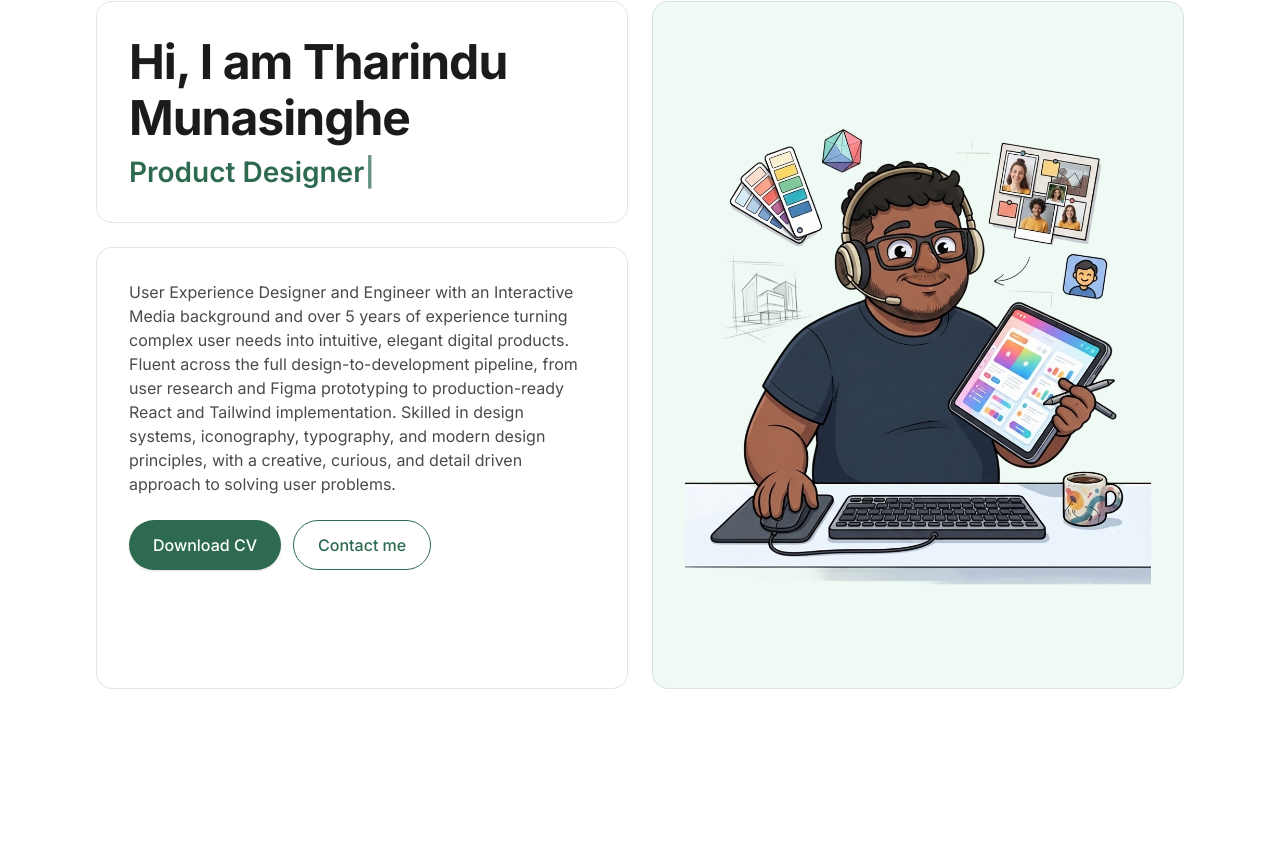
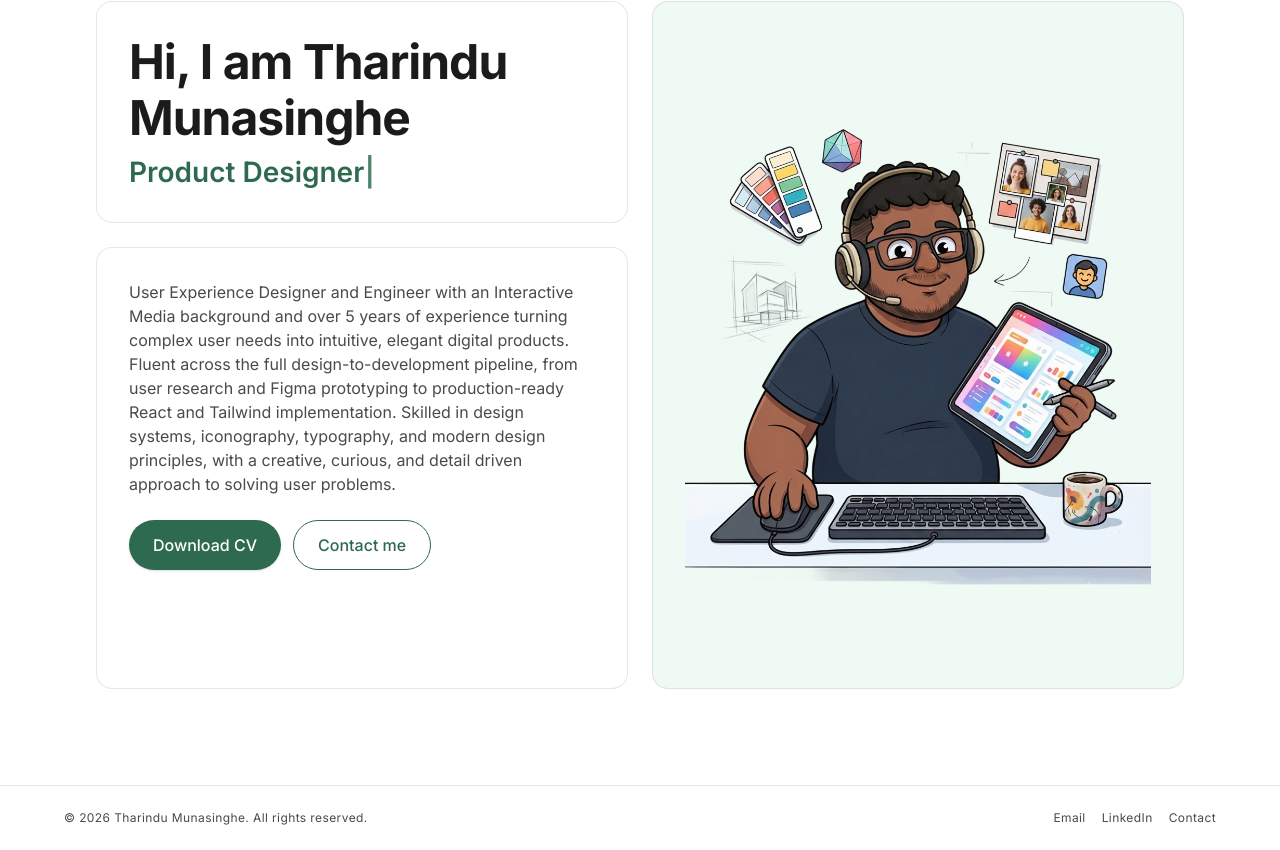
Before and after one commit to tumune2119/tharindumunasingheportfolio, a Next.js app: page / in a window 1280 px wide. Shown: the part 145-995 px from the top of the page. Before the commit the page ends 930 px from the top, so only its background shows below. Built offline with nearby package versions, Linux system fonts and the light colour scheme.

Commit message:
footer added

```diff
--- a/app/layout.tsx
+++ b/app/layout.tsx
@@ -1,5 +1,6 @@
 import type { Metadata } from "next";
 import { Inter } from "next/font/google";
+import { Footer } from "@/components/Footer";
 import { InlineScript } from "@/components/InlineScript";
 import { Navbar } from "@/components/Navbar";
 import { PageTransition } from "@/components/PageTransition";
@@ -37,6 +38,7 @@ export default function RootLayout({ children }: LayoutProps<"/">) {
       <body className="min-h-full flex flex-col bg-background text-foreground">
         <Navbar />
         <PageTransition>{children}</PageTransition>
+        <Footer />
       </body>
     </html>
   );
--- /dev/null
+++ b/components/Footer.tsx
@@ -0,0 +1,43 @@
+import Link from "next/link";
+
+const links = [
+  { label: "Email", href: "mailto:tumune2119@gmail.com" },
+  {
+    label: "LinkedIn",
+    href: "https://www.linkedin.com/in/tharindu-munasinghe-45b053184/",
+  },
+  { label: "Contact", href: "/contact" },
+];
+
+// Rendered once in the root layout (outside PageTransition), so it stays
+// put across navigations instead of re-animating on every route change.
+export function Footer() {
+  const year = new Date().getFullYear();
+
+  return (
+    <footer className="border-t border-foreground/10 px-4 py-6 md:px-6">
+      <div className="mx-auto flex max-w-6xl flex-col items-center justify-between gap-3 text-center sm:flex-row sm:text-left">
+        <p className="text-caption text-muted-foreground">
+          © {year} Tharindu Munasinghe. All rights reserved.
+        </p>
+        <nav className="flex items-center gap-4">
+          {links.map((link) => (
+            <Link
+              key={link.href}
+              href={link.href}
+              target={link.href.startsWith("http") ? "_blank" : undefined}
+              rel={
+                link.href.startsWith("http")
+                  ? "noopener noreferrer"
+                  : undefined
+              }
+              className="text-caption text-muted-foreground transition-colors duration-500 ease-in-out hover:text-foreground"
+            >
+              {link.label}
+            </Link>
+          ))}
+        </nav>
+      </div>
+    </footer>
+  );
+}
```
